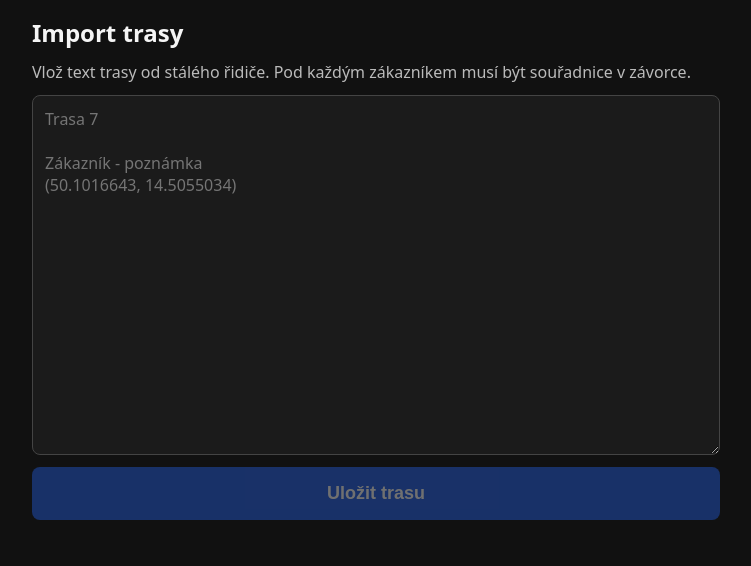
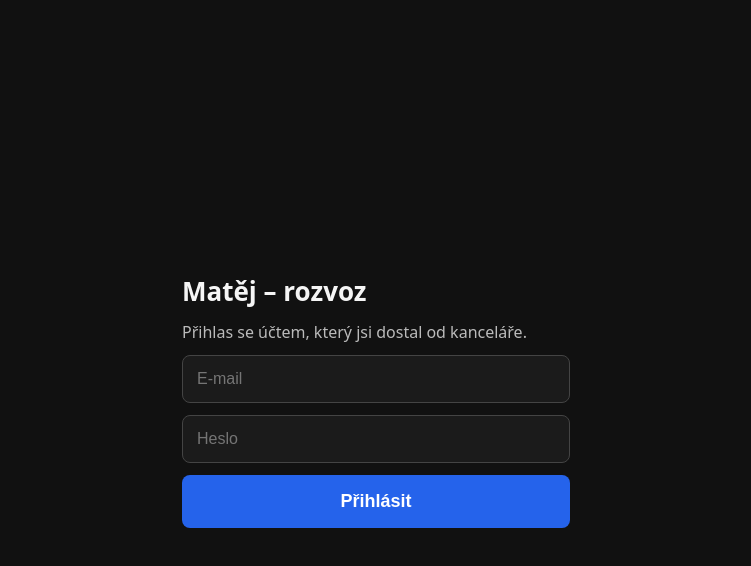
Before and after one commit to dymace1-stack/matej-navigae, a React (Vite) app: page / in a window 1280 px wide. Shown: the top 566 px of the page, without its empty margins (264-1015 px from the left). Built offline with nearby package versions, Linux system fonts and the light colour scheme; no server answers.

Commit message:
Přihlášení přes Supabase

```diff
--- a/src/App.tsx
+++ b/src/App.tsx
@@ -1,13 +1,34 @@
-import { useCallback, useState } from 'react';
+import { useCallback, useEffect, useState } from 'react';
+import type { Session } from '@supabase/supabase-js';
 import ImportScreen from './components/ImportScreen';
+import LoginScreen from './components/LoginScreen';
 import RouteView from './components/RouteView';
+import { supabase } from './lib/supabase';
 import type { ParsedRoute } from './utils/parseRouteText';
 import { loadRoute, saveRoute } from './utils/routeStorage';
 import type { StoredRoute } from './utils/routeStorage';
 
 function App() {
+  const [session, setSession] = useState<Session | null>(null);
+  const [isAuthLoading, setIsAuthLoading] = useState(true);
   const [route, setRoute] = useState<StoredRoute | null>(() => loadRoute());
   const [isImporting, setIsImporting] = useState(false);
+
+  useEffect(() => {
+    supabase.auth
+      .getSession()
+      .then(({ data }) => setSession(data.session))
+      .catch(() => setSession(null))
+      .finally(() => setIsAuthLoading(false));
+
+    const {
+      data: { subscription },
+    } = supabase.auth.onAuthStateChange((_event, newSession) => {
+      setSession(newSession);
+    });
+
+    return () => subscription.unsubscribe();
+  }, []);
 
   const handleImport = useCallback((parsed: ParsedRoute) => {
     const newRoute: StoredRoute = {
@@ -27,6 +48,18 @@ function App() {
   const handleCancelImport = useCallback(() => setIsImporting(false), []);
   const handleChangeRoute = useCallback(() => setIsImporting(true), []);
 
+  if (isAuthLoading) {
+    return (
+      <div className="login-screen">
+        <p>Načítám…</p>
+      </div>
+    );
+  }
+
+  if (!session) {
+    return <LoginScreen />;
+  }
+
   if (!route || isImporting) {
     return <ImportScreen onImport={handleImport} onCancel={route ? handleCancelImport : undefined} />;
   }
--- /dev/null
+++ b/src/components/LoginScreen.tsx
@@ -0,0 +1,65 @@
+import { useState } from 'react';
+import { supabase } from '../lib/supabase';
+
+function LoginScreen() {
+  const [email, setEmail] = useState('');
+  const [password, setPassword] = useState('');
+  const [errorMessage, setErrorMessage] = useState<string | null>(null);
+  const [isSubmitting, setIsSubmitting] = useState(false);
+
+  const signIn = async () => {
+    setIsSubmitting(true);
+    setErrorMessage(null);
+
+    try {
+      const { error } = await supabase.auth.signInWithPassword({
+        email: email.trim(),
+        password,
+      });
+      if (error) {
+        setErrorMessage('Přihlášení se nepovedlo. Zkontroluj e-mail a heslo.');
+      }
+    } catch {
+      setErrorMessage('Nepodařilo se spojit se serverem. Zkontroluj připojení k internetu.');
+    } finally {
+      setIsSubmitting(false);
+    }
+  };
+
+  return (
+    <form
+      className="login-screen"
+      onSubmit={(event) => {
+        event.preventDefault();
+        void signIn();
+      }}
+    >
+      <h1>Matěj – rozvoz</h1>
+      <p>Přihlas se účtem, který jsi dostal od kanceláře.</p>
+      <input
+        className="text-input"
+        type="email"
+        autoComplete="username"
+        placeholder="E-mail"
+        value={email}
+        onChange={(event) => setEmail(event.target.value)}
+        required
+      />
+      <input
+        className="text-input"
+        type="password"
+        autoComplete="current-password"
+        placeholder="Heslo"
+        value={password}
+        onChange={(event) => setPassword(event.target.value)}
+        required
+      />
+      {errorMessage && <p className="login-error">{errorMessage}</p>}
+      <button className="primary-button" type="submit" disabled={isSubmitting}>
+        {isSubmitting ? 'Přihlašuji…' : 'Přihlásit'}
+      </button>
+    </form>
+  );
+}
+
+export default LoginScreen;
--- a/src/index.css
+++ b/src/index.css
@@ -250,4 +250,36 @@ body,
 .leaflet-marker-icon.stop-marker-delivered {
   background: #6b7280;
   opacity: 0.7;
+}.login-screen {
+  display: flex;
+  flex-direction: column;
+  justify-content: center;
+  gap: 12px;
+  max-width: 420px;
+  min-height: 100dvh;
+  margin: 0 auto;
+  padding: 16px;
 }
+
+.login-screen h1 {
+  margin: 0;
+  font-size: 26px;
+}
+
+.login-screen p {
+  margin: 0;
+  color: #bbb;
+}
+
+.text-input {
+  padding: 14px;
+  border: 1px solid #444;
+  border-radius: 8px;
+  background: #1b1b1b;
+  color: #f5f5f5;
+  font-size: 16px;
+}
+
+.login-screen .login-error {
+  color: #f87171;
+}
```
